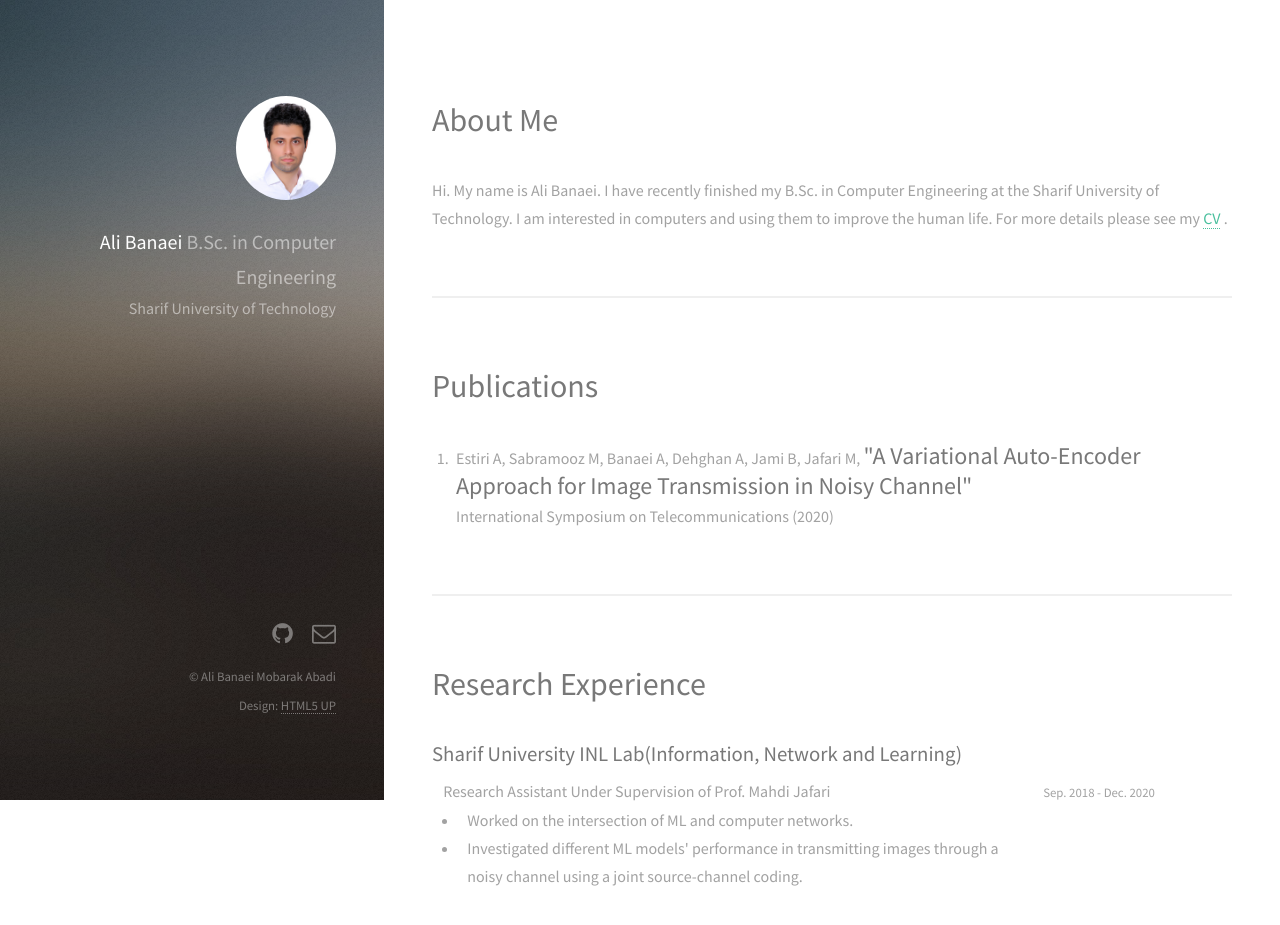
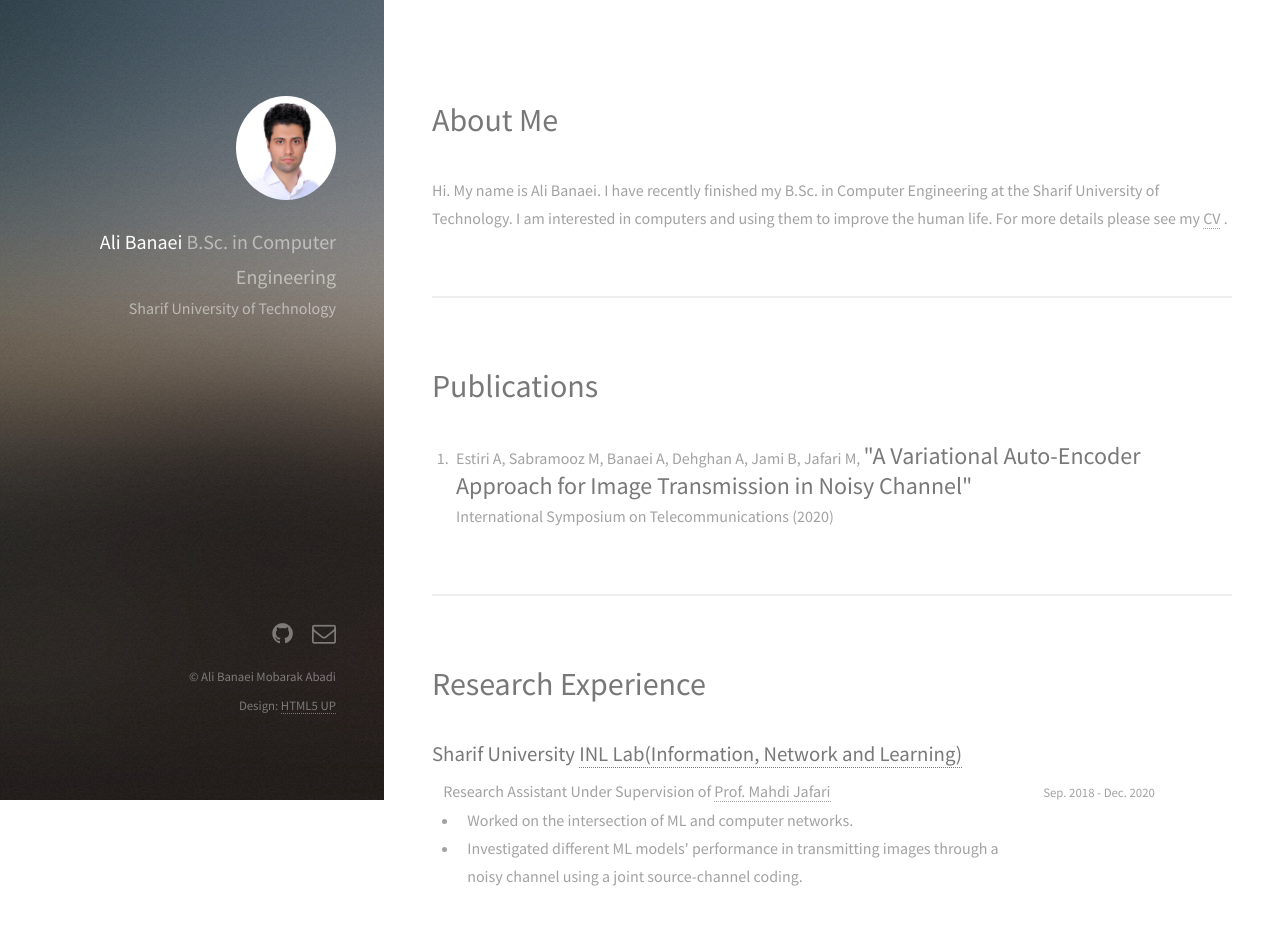
Before and after one commit to ali-bana/ali-bana.github.io, a plain HTML site: page index.html in a window 1280 px wide. Drawn offline with Linux system fonts and the light colour scheme.

Commit message:
jeff added

```diff
--- a/css/style.css
+++ b/css/style.css
@@ -46,7 +46,7 @@ a {
   -ms-transition: color 0.2s ease-in-out, border-color 0.2s ease-in-out;
   transition: color 0.2s ease-in-out, border-color 0.2s ease-in-out;
   border-bottom: dotted 1px;
-  color: #49bf9d;
+  color: inherit;
   text-decoration: none;
 }
 
--- a/index.html
+++ b/index.html
@@ -73,10 +73,10 @@
 							<table>
 								<tbody>
 									<tr  class="experience" style="border: none;">
-										<b><span style="font-size: 130%;">Sharif University INL Lab(Information, Network and Learning)</span></b>
+										<b><span style="font-size: 130%;">Sharif University <a href="https://inl-lab.net">INL Lab(Information, Network and Learning)</a></span></b>
 									</tr>
 									<tr class="experience" style="border: none;">
-										<td class="nopad" style="padding-top: 0.5em; padding-bottom: 0;">Research Assistant Under Supervision of Prof. Mahdi Jafari</td>
+										<td class="nopad" style="padding-top: 0.5em; padding-bottom: 0;">Research Assistant Under Supervision of <a href="https://mahdi.jafari.siavoshani.ir">Prof. Mahdi Jafari</a></td>
 										<td  style="min-width: 200px; padding-top: 0.5em; padding-bottom: 0;" class="nopad"><Span style="font-size: 80%;">Sep. 2018 - Dec. 2020</Span></td>
 									</tr>
 									<tr class="experience" style="background: none;" >
```
